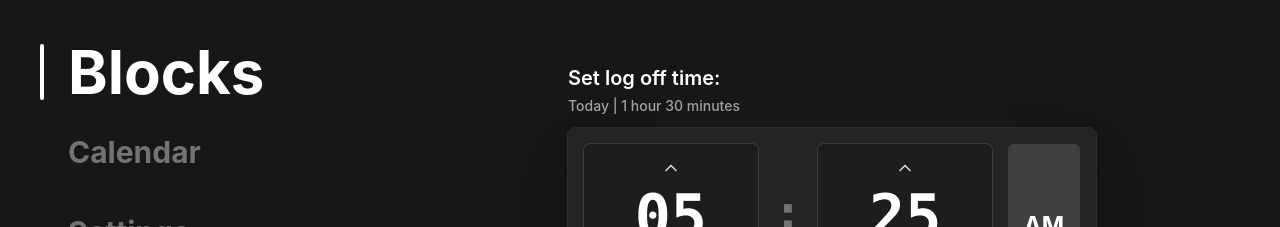
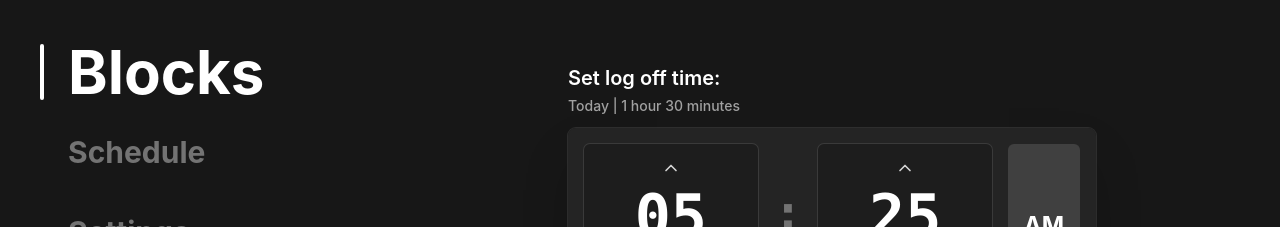
Before and after one commit to nsameron2/blocks, a React (Vite) app: page / in a window 1280 px wide. Shown: the top 227 px of the page. Built offline with nearby package versions, Linux system fonts and the light colour scheme.

Commit message:
refactor: rename calendar page to schedule

```diff
--- a/src/App.tsx
+++ b/src/App.tsx
@@ -1,6 +1,6 @@
 import { useEffect, useMemo, useState } from "react";
-import { Calendar } from "./Calendar";
-import { Schedule } from "./components/Schedule";
+import { Schedule } from "./Schedule";
+import { Schedule as BlockSchedule } from "./components/Schedule";
 import { BlockManager } from "./components/BlockManager";
 import {
   NavigationMenu,
@@ -25,7 +25,7 @@ function BlocksPage({ targetLogOffAt }: { targetLogOffAt: Date | null }) {
 
   return (
     <section className="flow-root min-h-screen pb-32 pt-8">
-      <Schedule
+      <BlockSchedule
         onStart={handleScheduleStart}
         totalAllocationPercent={totalAllocationPercent}
         targetLogOffAt={targetLogOffAt}
@@ -67,8 +67,8 @@ function App() {
         {currentPage === "blocks" && (
           <BlocksPage targetLogOffAt={targetLogOffAt} />
         )}
-        {currentPage === "calendar" && (
-          <Calendar
+        {currentPage === "schedule" && (
+          <Schedule
             logOffSchedule={logOffSchedule}
             onLogOffScheduleSave={setLogOffSchedule}
           />
--- a/src/Calendar.tsx
+++ b/src/Schedule.tsx
@@ -49,15 +49,15 @@ function dateFromKey(dateKey: string) {
   return new Date(Number(match[1]), Number(match[2]) - 1, Number(match[3]));
 }
 
-interface CalendarProps {
+interface ScheduleProps {
   logOffSchedule: LogOffSchedule;
   onLogOffScheduleSave: (schedule: LogOffSchedule) => void;
 }
 
-export function Calendar({
+export function Schedule({
   logOffSchedule,
   onLogOffScheduleSave,
-}: CalendarProps) {
+}: ScheduleProps) {
   const [draftDefaultTime, setDraftDefaultTime] = useState(
     logOffSchedule.defaultTime,
   );
@@ -166,7 +166,7 @@ export function Calendar({
   return (
     <section
       className="flex min-h-screen justify-center px-8 pb-24 pt-24"
-      aria-label="Calendar"
+      aria-label="Schedule"
     >
       <div className="w-full max-w-3xl">
         <h1 className="text-4xl font-bold text-white sm:text-5xl">
--- a/src/components/NavigationMenu.tsx
+++ b/src/components/NavigationMenu.tsx
@@ -1,8 +1,8 @@
-export type NavigationPage = "blocks" | "calendar" | "settings";
+export type NavigationPage = "blocks" | "schedule" | "settings";
 
 const NAV_ITEMS: { id: NavigationPage; label: string }[] = [
   { id: "blocks", label: "Blocks" },
-  { id: "calendar", label: "Calendar" },
+  { id: "schedule", label: "Schedule" },
   { id: "settings", label: "Settings" },
 ];
 
--- a/src/index.css
+++ b/src/index.css
@@ -70,7 +70,7 @@ body,
 }
 
 
-/* react-date-picker calendar in Calendar */
+/* react-day-picker date picker in Schedule */
 .log-off-date-picker.rdp-root {
   --rdp-accent-color: white;
   --rdp-accent-background-color: rgb(64 64 64);
```
